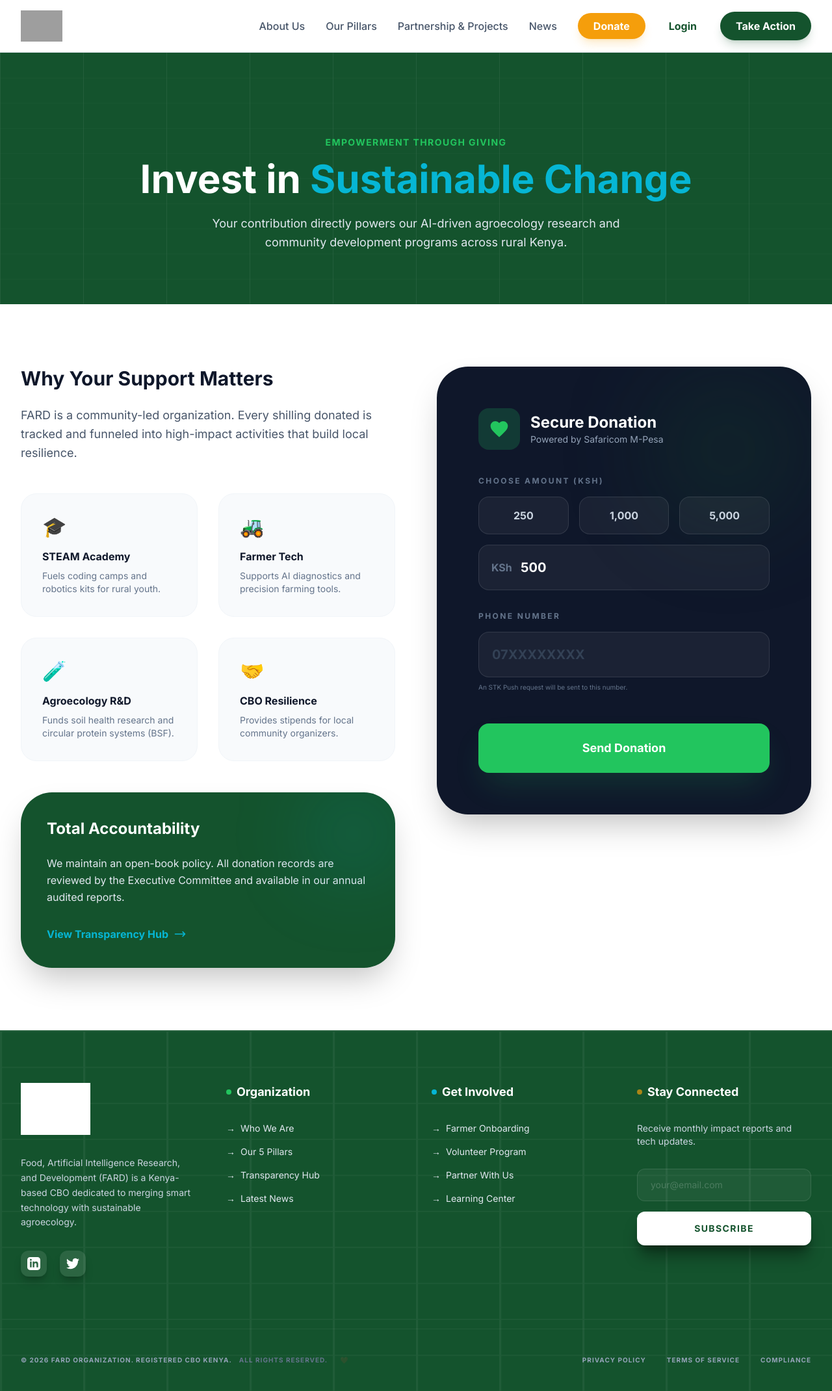
After one commit to delstarford123/FARD-WEBSITE, a Flask app: page /donate in a window 1280 px wide. The commit adds this page. Shown: the whole page at 65% size. Run offline with Flask 3, Linux system fonts and the light colour scheme; some libraries are stand-ins or nearby versions; grey boxes are pictures that could not be loaded.

Commit message:
Create dedicated donation page and fix broken team image in index

```diff
--- a/main.py
+++ b/main.py
@@ -169,15 +169,18 @@ def logout():
 
 # --- Donations ---
 
-@app.route('/donate', methods=['POST'])
+@app.route('/donate', methods=['GET', 'POST'])
 def donate():
+    if request.method == 'GET':
+        return render_template('pages/donate.html')
+
     phone = request.form.get('phone')
     amount = request.form.get('amount')
 
     # Simple validation
     if not phone or not amount:
         flash("Please provide both phone number and amount.", "error")
-        return redirect(url_for('get_involved'))
+        return redirect(url_for('donate'))
 
     # Format phone number to 254XXXXXXXXX
     phone = phone.strip().replace('+', '')
@@ -194,7 +197,7 @@ def donate():
         response = mpesa.stk_push(phone, amount_int, callback_url)
     except ValueError:
         flash("Invalid amount entered.", "error")
-        return redirect(url_for('get_involved'))
+        return redirect(url_for('donate'))
 
     if response.get('ResponseCode') == '0':
         # Save pending transaction to DB
@@ -211,7 +214,7 @@ def donate():
     else:
         flash(f"Donation failed: {response.get('CustomerMessage', 'Unknown error')}", "error")
 
-    return redirect(url_for('get_involved'))
+    return redirect(url_for('donate'))
 
 @app.route('/api/mpesa/callback', methods=['POST'])
 def mpesa_callback():
--- a/templates/components/_navbar.html
+++ b/templates/components/_navbar.html
@@ -19,7 +19,7 @@
 
             <div class="flex items-center space-x-4 ml-4">
                 <div class="relative" x-data="{ tooltip: false }">
-                    <a href="{{ url_for('get_involved') }}#donate"
+                    <a href="{{ url_for('donate') }}"
                        @mouseenter="tooltip = true"
                        @mouseleave="tooltip = false"
                        class="px-6 py-2.5 bg-amber hover:bg-amber/90 text-white font-bold rounded-full shadow-lg shadow-amber/20 transition-all duration-300 transform hover:-translate-y-0.5">
--- /dev/null
+++ b/templates/pages/donate.html
@@ -0,0 +1,139 @@
+{% extends 'base.html' %}
+
+{% block title %}Donate | FARD - Support Community Innovation{% endblock %}
+
+{% block content %}
+<!-- Page Header -->
+<section class="bg-forest pt-32 pb-20 relative overflow-hidden text-white">
+    <div class="absolute inset-0 opacity-10">
+        <svg class="w-full h-full" viewBox="0 0 100 100" preserveAspectRatio="none">
+            <defs>
+                <pattern id="donateGrid" width="10" height="10" patternUnits="userSpaceOnUse">
+                    <path d="M 10 0 L 0 0 0 10" fill="none" stroke="white" stroke-width="0.1"/>
+                </pattern>
+            </defs>
+            <rect width="100" height="100" fill="url(#donateGrid)" />
+        </svg>
+    </div>
+
+    <div class="max-w-7xl mx-auto px-4 sm:px-6 lg:px-8 text-center relative z-10">
+        <h2 class="text-leaf font-bold uppercase tracking-widest text-sm mb-4">Empowerment through Giving</h2>
+        <h1 class="text-4xl lg:text-6xl font-bold mb-6">Invest in <span class="text-tech">Sustainable Change</span></h1>
+        <p class="text-slate-200 max-w-2xl mx-auto text-lg leading-relaxed">
+            Your contribution directly powers our AI-driven agroecology research and community development programs across rural Kenya.
+        </p>
+    </div>
+</section>
+
+<!-- Main Donation Section -->
+<section class="py-24 bg-white">
+    <div class="max-w-7xl mx-auto px-4 sm:px-6 lg:px-8">
+        <div class="grid grid-cols-1 lg:grid-cols-2 gap-16 items-start">
+
+            <!-- Left Side: Mission & Transparency -->
+            <div class="space-y-12">
+                <div class="space-y-6">
+                    <h2 class="text-3xl font-bold text-slate-900">Why Your Support Matters</h2>
+                    <p class="text-slate-600 text-lg leading-relaxed">
+                        FARD is a community-led organization. Every shilling donated is tracked and funneled into high-impact activities that build local resilience.
+                    </p>
+                </div>
+
+                <div class="grid grid-cols-1 md:grid-cols-2 gap-8">
+                    <div class="p-8 rounded-3xl bg-slate-50 border border-slate-100 group hover:border-forest/20 transition-all">
+                        <div class="text-3xl mb-4">🎓</div>
+                        <h4 class="font-bold text-slate-900 mb-2">STEAM Academy</h4>
+                        <p class="text-sm text-slate-500">Fuels coding camps and robotics kits for rural youth.</p>
+                    </div>
+                    <div class="p-8 rounded-3xl bg-slate-50 border border-slate-100 group hover:border-tech/20 transition-all">
+                        <div class="text-3xl mb-4">🚜</div>
+                        <h4 class="font-bold text-slate-900 mb-2">Farmer Tech</h4>
+                        <p class="text-sm text-slate-500">Supports AI diagnostics and precision farming tools.</p>
+                    </div>
+                    <div class="p-8 rounded-3xl bg-slate-50 border border-slate-100 group hover:border-leaf/20 transition-all">
+                        <div class="text-3xl mb-4">🧪</div>
+                        <h4 class="font-bold text-slate-900 mb-2">Agroecology R&D</h4>
+                        <p class="text-sm text-slate-500">Funds soil health research and circular protein systems (BSF).</p>
+                    </div>
+                    <div class="p-8 rounded-3xl bg-slate-50 border border-slate-100 group hover:border-amber/20 transition-all">
+                        <div class="text-3xl mb-4">🤝</div>
+                        <h4 class="font-bold text-slate-900 mb-2">CBO Resilience</h4>
+                        <p class="text-sm text-slate-500">Provides stipends for local community organizers.</p>
+                    </div>
+                </div>
+
+                <!-- Transparency Box -->
+                <div class="bg-forest p-10 rounded-[3rem] text-white shadow-2xl relative overflow-hidden">
+                    <div class="absolute top-0 right-0 w-32 h-32 bg-tech/20 blur-3xl rounded-full"></div>
+                    <h3 class="text-2xl font-bold mb-6">Total Accountability</h3>
+                    <p class="text-slate-200 mb-8 leading-relaxed">
+                        We maintain an open-book policy. All donation records are reviewed by the Executive Committee and available in our annual audited reports.
+                    </p>
+                    <a href="{{ url_for('transparency') }}" class="text-tech font-bold flex items-center space-x-2 hover:translate-x-1 transition-transform">
+                        <span>View Transparency Hub</span>
+                        <svg class="w-5 h-5" fill="none" stroke="currentColor" viewBox="0 0 24 24"><path stroke-linecap="round" stroke-linejoin="round" stroke-width="2" d="M17 8l4 4m0 0l-4 4m4-4H3"></path></svg>
+                    </a>
+                </div>
+            </div>
+
+            <!-- Right Side: M-Pesa Form -->
+            <div class="sticky top-32">
+                <div class="bg-slate-900 rounded-[3rem] p-10 lg:p-16 text-white shadow-2xl relative overflow-hidden" x-data="{ amount: 500 }">
+                    <div class="absolute top-0 right-0 w-64 h-64 bg-forest/20 blur-3xl rounded-full"></div>
+
+                    <div class="relative z-10">
+                        <div class="flex items-center space-x-4 mb-10">
+                            <div class="w-16 h-16 bg-leaf/20 rounded-2xl flex items-center justify-center">
+                                <svg class="w-8 h-8 text-leaf" fill="currentColor" viewBox="0 0 24 24"><path d="M12 21.35l-1.45-1.32C5.4 15.36 2 12.28 2 8.5 2 5.42 4.42 3 7.5 3c1.74 0 3.41.81 4.5 2.09C13.09 3.81 14.76 3 16.5 3 19.58 3 22 5.42 22 8.5c0 3.78-3.4 6.86-8.55 11.54L12 21.35z"/></svg>
+                            </div>
+                            <div>
+                                <h3 class="text-2xl font-bold">Secure Donation</h3>
+                                <p class="text-slate-400 text-sm">Powered by Safaricom M-Pesa</p>
+                            </div>
+                        </div>
+
+                        <form action="{{ url_for('donate') }}" method="POST" class="space-y-8">
+                            <div>
+                                <label class="block text-xs font-bold text-slate-500 uppercase tracking-[0.2em] mb-4">Choose Amount (KSh)</label>
+                                <div class="grid grid-cols-3 gap-4">
+                                    <button type="button" @click="amount = 250" :class="amount === 250 ? 'bg-leaf text-white border-leaf' : 'bg-white/5 text-slate-300 border-white/10'" class="py-4 rounded-2xl font-bold transition-all border hover:border-leaf">250</button>
+                                    <button type="button" @click="amount = 1000" :class="amount === 1000 ? 'bg-leaf text-white border-leaf' : 'bg-white/5 text-slate-300 border-white/10'" class="py-4 rounded-2xl font-bold transition-all border hover:border-leaf">1,000</button>
+                                    <button type="button" @click="amount = 5000" :class="amount === 5000 ? 'bg-leaf text-white border-leaf' : 'bg-white/5 text-slate-300 border-white/10'" class="py-4 rounded-2xl font-bold transition-all border hover:border-leaf">5,000</button>
+                                </div>
+                                <div class="relative mt-4">
+                                    <span class="absolute left-5 top-1/2 -translate-y-1/2 text-slate-500 font-bold">KSh</span>
+                                    <input type="number" name="amount" x-model="amount" class="w-full bg-white/5 border border-white/10 rounded-2xl pl-16 pr-5 py-5 text-xl font-bold text-white focus:ring-2 focus:ring-leaf outline-none transition-all" placeholder="Other">
+                                </div>
+                            </div>
+
+                            <div>
+                                <label class="block text-xs font-bold text-slate-500 uppercase tracking-[0.2em] mb-4">Phone Number</label>
+                                <input type="text" name="phone" required class="w-full bg-white/5 border border-white/10 rounded-2xl px-5 py-5 text-xl font-bold text-white focus:ring-2 focus:ring-leaf outline-none transition-all placeholder:text-slate-700" placeholder="07XXXXXXXX">
+                                <p class="mt-2 text-[10px] text-slate-500">An STK Push request will be sent to this number.</p>
+                            </div>
+
+                            <div class="pt-4" x-data="{ tooltip: false }">
+                                <button type="submit"
+                                        @mouseenter="tooltip = true"
+                                        @mouseleave="tooltip = false"
+                                        class="w-full py-6 bg-leaf hover:bg-leaf/90 text-white font-black text-lg rounded-2xl shadow-2xl shadow-leaf/20 transition-all transform hover:-translate-y-1">
+                                    Send Donation
+                                </button>
+                                <!-- Tooltip -->
+                                <div x-show="tooltip"
+                                     x-transition:enter="transition ease-out duration-200"
+                                     x-transition:enter-start="opacity-0 translate-y-2"
+                                     x-transition:enter-end="opacity-100 translate-y-0"
+                                     class="absolute bottom-full left-1/2 -translate-x-1/2 mb-6 px-6 py-3 bg-slate-800 text-white text-sm font-bold rounded-xl shadow-2xl whitespace-nowrap z-50">
+                                    Donate to support community development activities.
+                                    <div class="absolute top-full left-1/2 -translate-x-1/2 border-[10px] border-transparent border-t-slate-800"></div>
+                                </div>
+                            </div>
+                        </form>
+                    </div>
+                </div>
+            </div>
+        </div>
+    </div>
+</section>
+{% endblock %}
--- a/templates/pages/index.html
+++ b/templates/pages/index.html
@@ -365,7 +365,7 @@
             <div class="flex flex-col items-center group">
                 <div class="relative w-48 h-48 mb-6">
                     <div class="absolute inset-0 bg-forest rounded-full rotate-6 group-hover:rotate-12 transition-transform"></div>
-                    <img src="{{ url_for('static', filename='images/team/founder.jpg') }}" alt="Executive Management" class="relative w-full h-full object-cover rounded-full border-4 border-white shadow-xl">
+                    <img src="{{ url_for('static', filename='images/team/founder1.jpeg') }}" alt="Executive Management" class="relative w-full h-full object-cover rounded-full border-4 border-white shadow-xl">
                 </div>
                 <h4 class="font-bold text-slate-900 text-xl text-center">Executive Management</h4>
                 <p class="text-forest font-medium text-sm mb-4">Wing A - Leadership</p>
```
